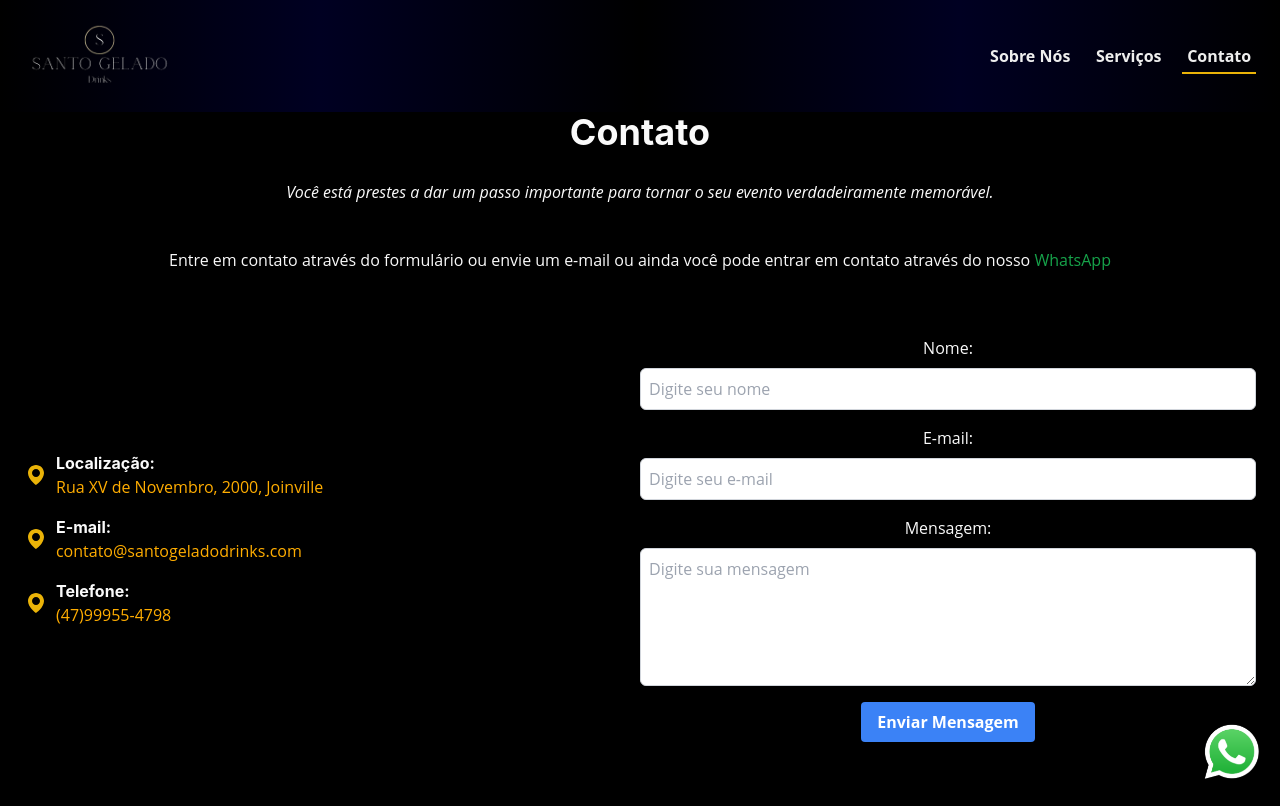
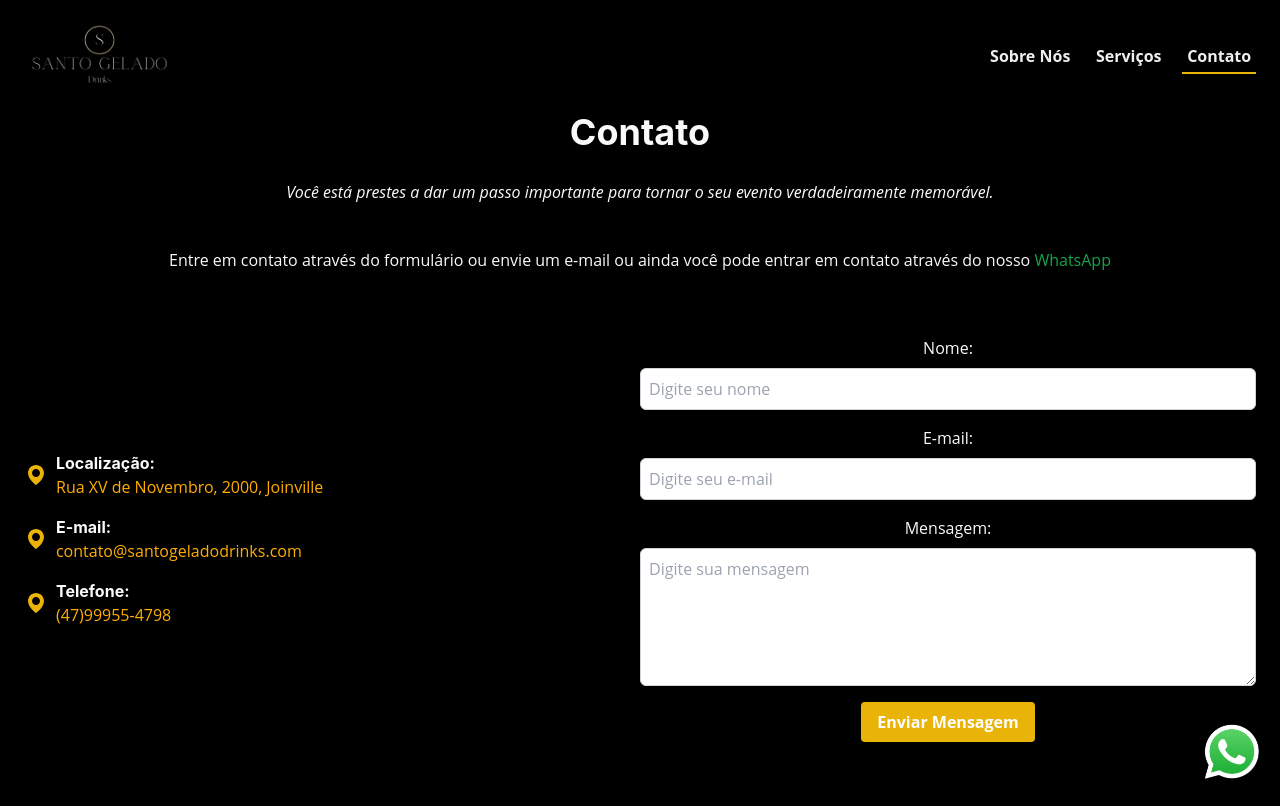
Before and after one commit to ribeirojer/santogelado, a Next.js app: page /contato in a window 1280 px wide. Built offline with nearby package versions, Linux system fonts and the light colour scheme.

Commit message:
feat: edit button

```diff
--- a/src/pages/contato.tsx
+++ b/src/pages/contato.tsx
@@ -123,7 +123,7 @@ const contato = (props: Props) => {
               </svg>
               <div>
                 <h3 className="font-bold">E-mail:</h3>
-                <a href="mailto:XXXXXXXXXXXXXXXXXXXXXXXXXXXXX">
+                <a href="mailto:contato@santogeladodrinks.com">
                   contato@santogeladodrinks.com
                 </a>
               </div>
@@ -140,7 +140,12 @@ const contato = (props: Props) => {
               </svg>
               <div>
                 <h3 className="font-bold">Telefone:</h3>
-                <a href="https://api.whatsapp.com/send?phone=5547999554798&amp;text=Olá,%20tudo%20bem?%20eu%20tenho%20interesse%20em%20um%20serviço%20da%20">
+                <a
+                  href="https://api.whatsapp.com/send?phone=5547999554798&amp;text=Olá,%20tudo%20bem?%20eu%20tenho%20interesse%20em%20um%20serviço%20da%20Santo%20Gelado"
+                  target="_blank"
+                  rel="noreferrer"
+                  aria-label="WhatsApp"
+                >
                   (47)99955-4798
                 </a>
               </div>
@@ -193,7 +198,7 @@ const contato = (props: Props) => {
             <div className="text-center">
               <button
                 type="submit"
-                className="bg-blue-500 hover:bg-blue-600 text-white font-bold py-2 px-4 rounded focus:outline-none focus:ring-2 focus:ring-blue-500"
+                className="bg-yellow-500 hover:bg-yellow-600 text-white font-bold py-2 px-4 rounded focus:outline-none focus:ring-2 focus:ring-blue-500"
               >
                 Enviar Mensagem
               </button>
--- a/src/styles/globals.css
+++ b/src/styles/globals.css
@@ -5,7 +5,7 @@
 #header {
   display: flex;
   backdrop-filter: blur(5px);
-  background: linear-gradient(90deg, #000000, #000022, #00000044, #000022, #000000);
+  background: linear-gradient(90deg, #000000, #000000bb, #00000044, #000000bb, #000000);
   color: white;
   width: 100%;
   z-index: 20;
```
